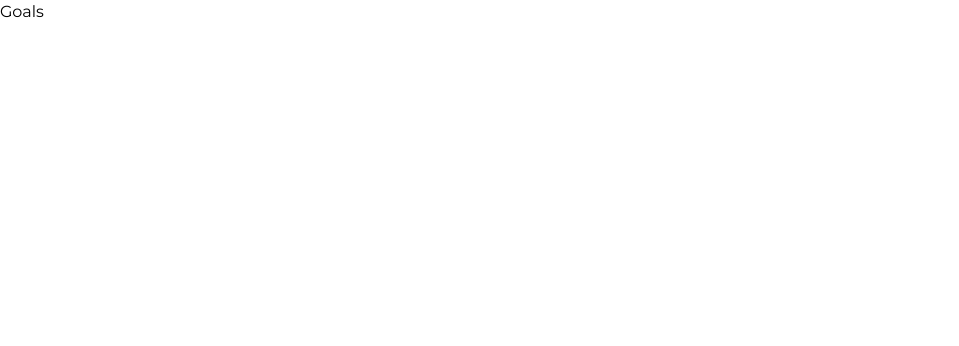
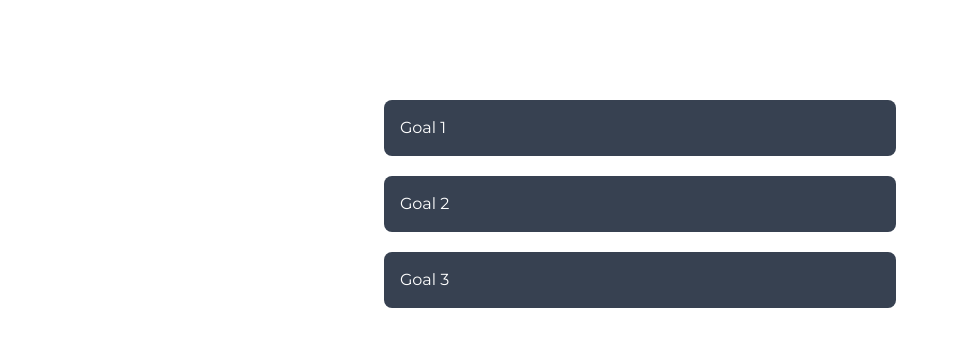
Before and after one commit to ballestrino/ProgressAppFront, a React (Vite) app: page /goals in a window 1280 px wide. Shown: the top 346 px of the page, without its empty margins (0-959 px from the left). Built offline with nearby package versions, Linux system fonts and the light colour scheme.

Commit message:
adding goals and adjusting projects

```diff
--- a/src/components/Goal/Goal.jsx
+++ b/src/components/Goal/Goal.jsx
@@ -0,0 +1,17 @@
+import PropTypes from 'prop-types'
+
+export default function Goal({ goal }) {
+  return (
+    <div className='flex w-full justify-between items-center bg-gray-700 rounded-lg'>
+      <h2 className='text-white p-4'>{goal.title}</h2>
+    </div>
+  )
+}
+
+Goal.propTypes = {
+  goal: PropTypes.shape({
+    id: PropTypes.number.isRequired,
+    title: PropTypes.string.isRequired,
+    description: PropTypes.string.isRequired
+  }).isRequired
+}
--- /dev/null
+++ b/src/components/Goal/GoalInterface.jsx
@@ -0,0 +1,40 @@
+import { useLocation } from 'react-router'
+import Goal from './Goal'
+
+export default function GoalInterface() {
+  const location = useLocation()
+  const queryParams = new URLSearchParams(location.search)
+  const id = queryParams.get('id') // id para obtener las metas de un proyecto
+  const title = queryParams.get('title')
+
+  const goals = [
+    {
+      id: 1,
+      title: 'Goal 1',
+      description: 'Description 1'
+    },
+    {
+      id: 2,
+      title: 'Goal 2',
+      description: 'Description 2'
+    },
+    {
+      id: 3,
+      title: 'Goal 3',
+      description: 'Description 3'
+    }
+  ]
+
+  return (
+    <div className='flex w-screen h-screen justify-center items-center'>
+      <div className='flex flex-col w-2/5 h-screen py-20 gap-5'>
+        <h1 className='text-4xl'>{title}</h1>
+        <section className='grid grid-cols-1 gap-y-5'>
+          {goals.map(goal => (
+            <Goal key={goal.id} goal={goal} />
+          ))}
+        </section>
+      </div>
+    </div>
+  )
+}
--- a/src/components/Project/Project.jsx
+++ b/src/components/Project/Project.jsx
@@ -1,9 +1,18 @@
 import PropTypes from 'prop-types'
 import ProjectOptions from './ProjectOptions'
 import ProjectProgress from './ProjectProgress'
+import { useNavigate } from 'react-router'
 export default function Project({ project }) {
+  const navigate = useNavigate()
+
+  const handleClick = () => {
+    navigate(`/goals?id=${project.id}&title=${project.title}`)
+  }
   return (
-    <div className='flex justify-between bg-gray-700 rounded-lg p-4 group hover:bg-slate-700 transition duration-200 ease-in'>
+    <div
+      className='flex justify-between bg-gray-700 rounded-lg p-4 group hover:bg-gray-600 transition duration-200 ease-in'
+      onClick={handleClick}
+    >
       <h2>{project.title}</h2>
       <ProjectProgress progress={project.progress} />
       <ProjectOptions />
@@ -13,6 +22,7 @@ export default function Project({ project }) {
 
 Project.propTypes = {
   project: PropTypes.shape({
+    id: PropTypes.number.isRequired,
     title: PropTypes.string.isRequired,
     progress: PropTypes.number.isRequired
   }).isRequired
--- a/src/components/Project/ProjectInterface.jsx
+++ b/src/components/Project/ProjectInterface.jsx
@@ -1,16 +1,30 @@
 import Project from './Project'
 export default function ProjectInterface() {
-  const project = {
-    title: 'Project 1',
-    progress: 50
-  }
+  const project = [
+    {
+      id: 1,
+      title: 'Project 1',
+      progress: 50
+    },
+    {
+      id: 2,
+      title: 'Project 2',
+      progress: 30
+    },
+    {
+      id: 3,
+      title: 'Project 3',
+      progress: 70
+    }
+  ]
   return (
     <div className='flex w-screen h-screen justify-center items-center'>
       <div className='flex flex-col w-2/5 h-screen py-20 gap-5'>
         <h1 className='text-4xl'>Projects</h1>
         <section className='grid grid-cols-1 gap-y-5'>
-          <Project project={project} />
-          <Project project={project} />
+          {project.map(project => (
+            <Project key={project.id} project={project} />
+          ))}
         </section>
       </div>
     </div>
--- a/src/components/Project/ProjectOptions.jsx
+++ b/src/components/Project/ProjectOptions.jsx
@@ -21,8 +21,16 @@ export default function ProjectOptions() {
 
   const refBox = useRef(null)
 
+  const handlePropagation = e => {
+    e.stopPropagation()
+  }
+
   return (
-    <div className='flex justify-center items-center relative' ref={refBox}>
+    <div
+      className='flex justify-center items-center relative z-10'
+      ref={refBox}
+      onClick={handlePropagation}
+    >
       <button
         className=''
         onClick={() => setShowOptions(prev => (prev ? false : true))}
--- a/src/views/Goals.jsx
+++ b/src/views/Goals.jsx
@@ -1,3 +1,5 @@
+import GoalInterface from '../components/Goal/GoalInterface'
+
 export default function Goals() {
-  return <div>Goals</div>
+  return <GoalInterface />
 }
```
